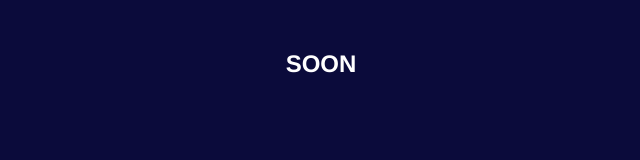
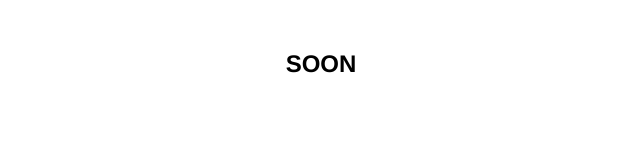
Before and after one commit to Deggeh/deggeh.github.io, a plain HTML site: page index.html in a window 1280 px wide. Shown: the whole page, without its empty margins (319-959 px from the left). Drawn offline with Linux system fonts and the light colour scheme.

Commit message:
Update index.html

```diff
--- a/index.html
+++ b/index.html
@@ -10,8 +10,8 @@
     </title>
       <meta name="Website" content="Deggeh">
   </head>
-  <body bgcolor="0B0B3B">
-    <font face="Helvetica" size="5" color="white">
+  <body bgcolor="#FFFFFF">
+    <font face="Helvetica" size="5" color="black">
       <p align="center">
         <b>
           SOON
```
